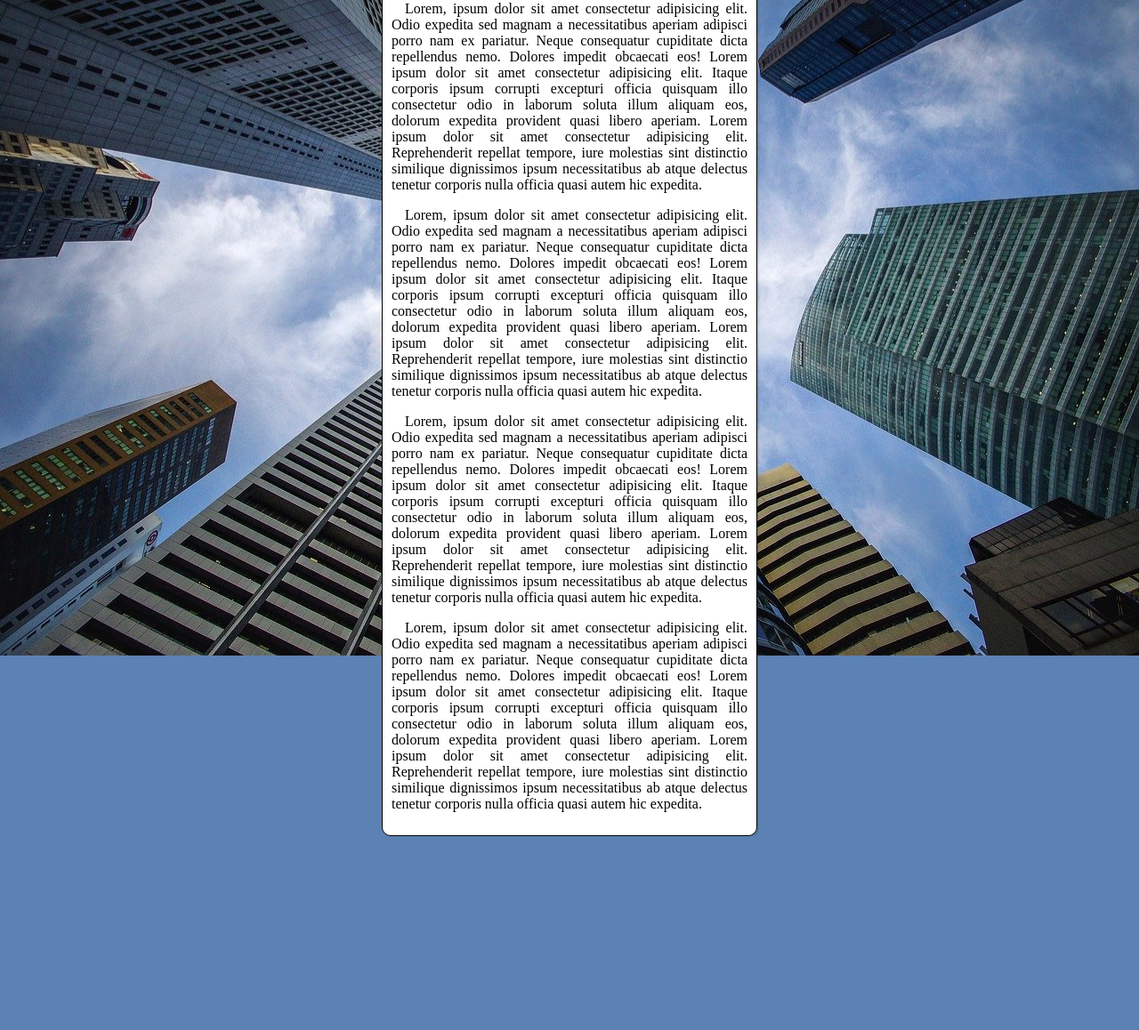
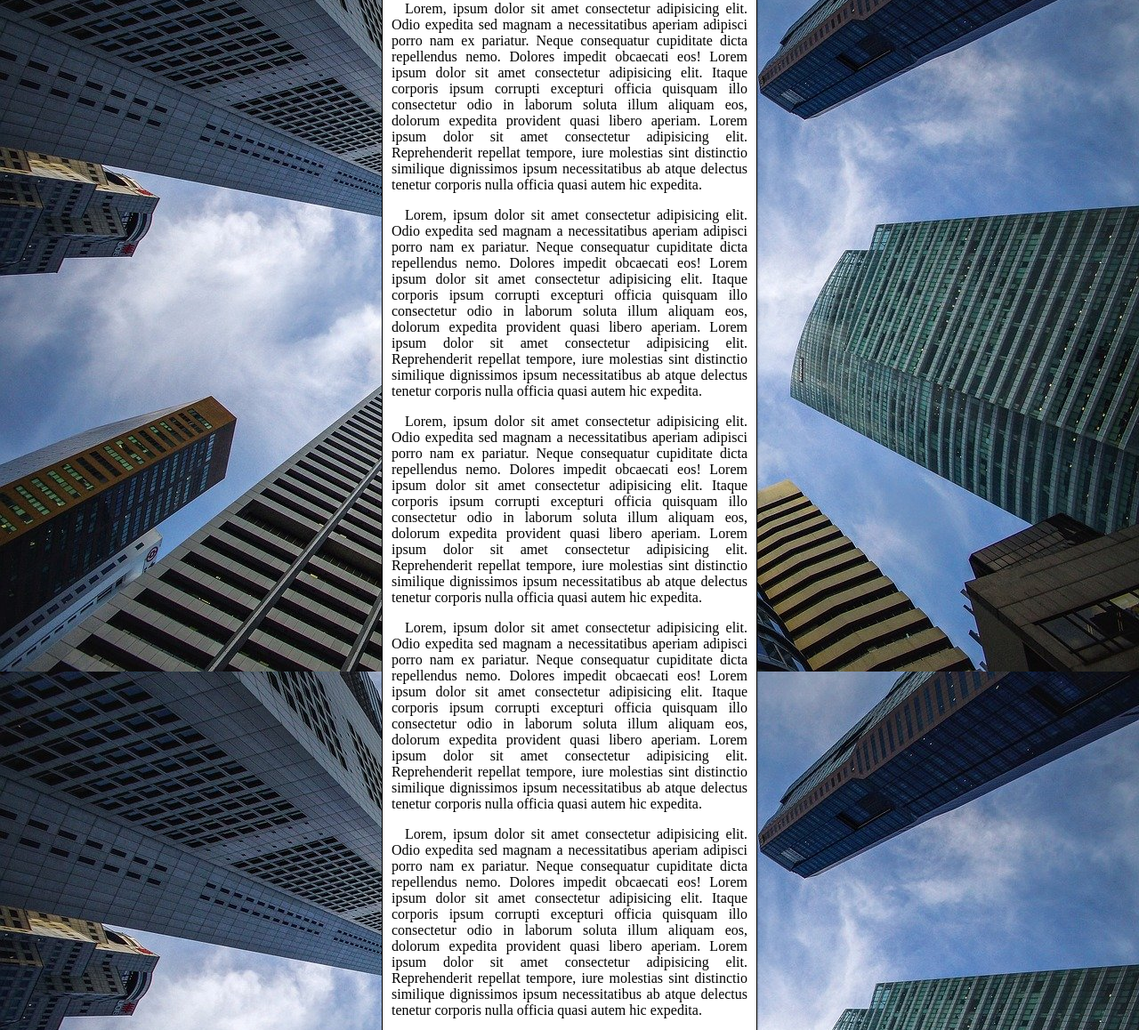
Before and after one commit to robisonnunes08/estudos, a plain HTML site: page ex022/fundo004.html in a window 1280 px wide. Shown: the part 98-1256 px from the top of the page at 89% size. Before the commit the page ends 1038 px from the top, so only its background shows below. Drawn offline with Linux system fonts and the light colour scheme.

Commit message:
nova atualização fundo

```diff
--- a/ex022/fundo004.html
+++ b/ex022/fundo004.html
@@ -8,11 +8,18 @@
     <style>
         body {
             height: 100vh;
+            /*
+
             background-color: #5c82b3;
             background-image: url(imagens/wallpaper002.jpg);
             background-position: center center;
             background-size: cover;
             background-repeat: no-repeat;
+            background-attachment: fixed;
+            */
+
+            background: #5c82b3 url('imagens/wallpaper002.jpg') center center no-repeat fixed;
+            background-size: cover;
         }
 
         main {
@@ -38,6 +45,8 @@
         <p>Lorem, ipsum dolor sit amet consectetur adipisicing elit. Odio expedita sed magnam a necessitatibus aperiam adipisci porro nam ex pariatur. Neque consequatur cupiditate dicta repellendus nemo. Dolores impedit obcaecati eos! Lorem ipsum dolor sit amet consectetur adipisicing elit. Itaque corporis ipsum corrupti excepturi officia quisquam illo consectetur odio in laborum soluta illum aliquam eos, dolorum expedita provident quasi libero aperiam. Lorem ipsum dolor sit amet consectetur adipisicing elit. Reprehenderit repellat tempore, iure molestias sint distinctio similique dignissimos ipsum necessitatibus ab atque delectus tenetur corporis nulla officia quasi autem hic expedita.</p>
         <p>Lorem, ipsum dolor sit amet consectetur adipisicing elit. Odio expedita sed magnam a necessitatibus aperiam adipisci porro nam ex pariatur. Neque consequatur cupiditate dicta repellendus nemo. Dolores impedit obcaecati eos! Lorem ipsum dolor sit amet consectetur adipisicing elit. Itaque corporis ipsum corrupti excepturi officia quisquam illo consectetur odio in laborum soluta illum aliquam eos, dolorum expedita provident quasi libero aperiam. Lorem ipsum dolor sit amet consectetur adipisicing elit. Reprehenderit repellat tempore, iure molestias sint distinctio similique dignissimos ipsum necessitatibus ab atque delectus tenetur corporis nulla officia quasi autem hic expedita.</p>
         <p>Lorem, ipsum dolor sit amet consectetur adipisicing elit. Odio expedita sed magnam a necessitatibus aperiam adipisci porro nam ex pariatur. Neque consequatur cupiditate dicta repellendus nemo. Dolores impedit obcaecati eos! Lorem ipsum dolor sit amet consectetur adipisicing elit. Itaque corporis ipsum corrupti excepturi officia quisquam illo consectetur odio in laborum soluta illum aliquam eos, dolorum expedita provident quasi libero aperiam. Lorem ipsum dolor sit amet consectetur adipisicing elit. Reprehenderit repellat tempore, iure molestias sint distinctio similique dignissimos ipsum necessitatibus ab atque delectus tenetur corporis nulla officia quasi autem hic expedita.</p>
+        <p>Lorem, ipsum dolor sit amet consectetur adipisicing elit. Odio expedita sed magnam a necessitatibus aperiam adipisci porro nam ex pariatur. Neque consequatur cupiditate dicta repellendus nemo. Dolores impedit obcaecati eos! Lorem ipsum dolor sit amet consectetur adipisicing elit. Itaque corporis ipsum corrupti excepturi officia quisquam illo consectetur odio in laborum soluta illum aliquam eos, dolorum expedita provident quasi libero aperiam. Lorem ipsum dolor sit amet consectetur adipisicing elit. Reprehenderit repellat tempore, iure molestias sint distinctio similique dignissimos ipsum necessitatibus ab atque delectus tenetur corporis nulla officia quasi autem hic expedita.</p>
+        <p>Lorem, ipsum dolor sit amet consectetur adipisicing elit. Odio expedita sed magnam a necessitatibus aperiam adipisci porro nam ex pariatur. Neque consequatur cupiditate dicta repellendus nemo. Dolores impedit obcaecati eos! Lorem ipsum dolor sit amet consectetur adipisicing elit. Itaque corporis ipsum corrupti excepturi officia quisquam illo consectetur odio in laborum soluta illum aliquam eos, dolorum expedita provident quasi libero aperiam. Lorem ipsum dolor sit amet consectetur adipisicing elit. Reprehenderit repellat tempore, iure molestias sint distinctio similique dignissimos ipsum necessitatibus ab atque delectus tenetur corporis nulla officia quasi autem hic expedita.</p>
 
     </main>
 
```
